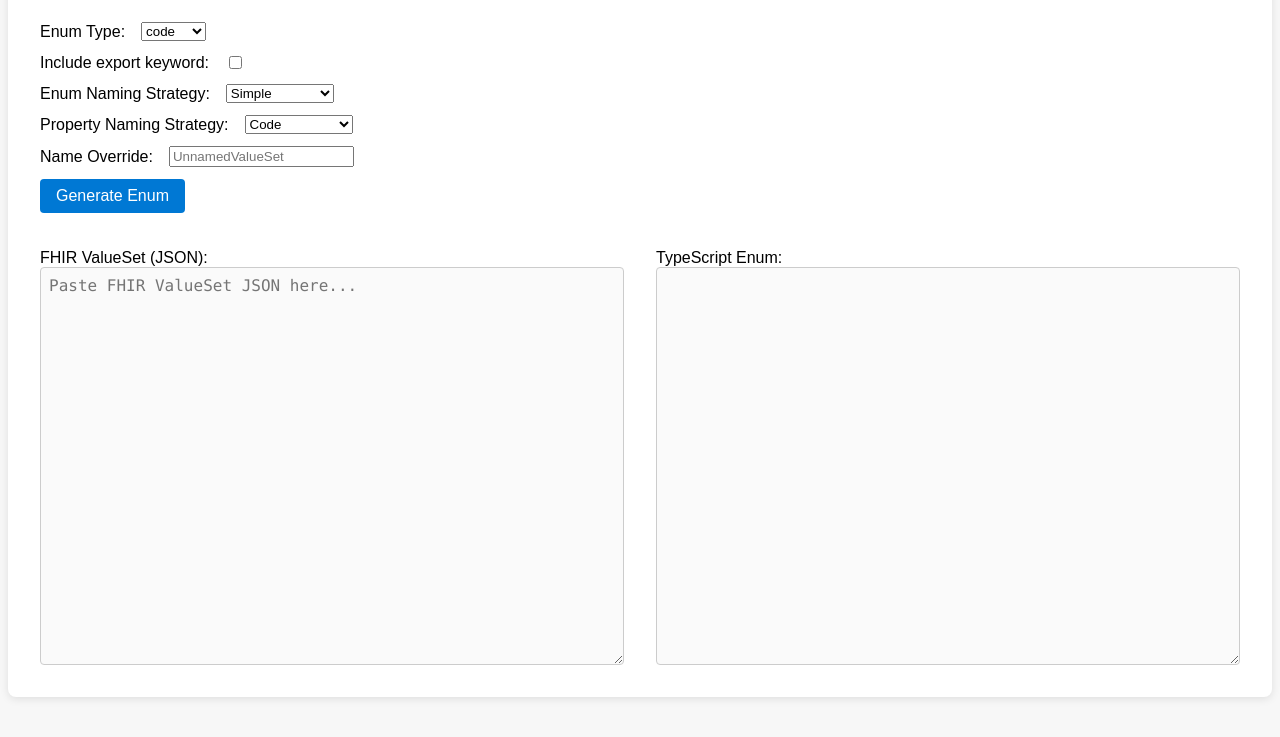
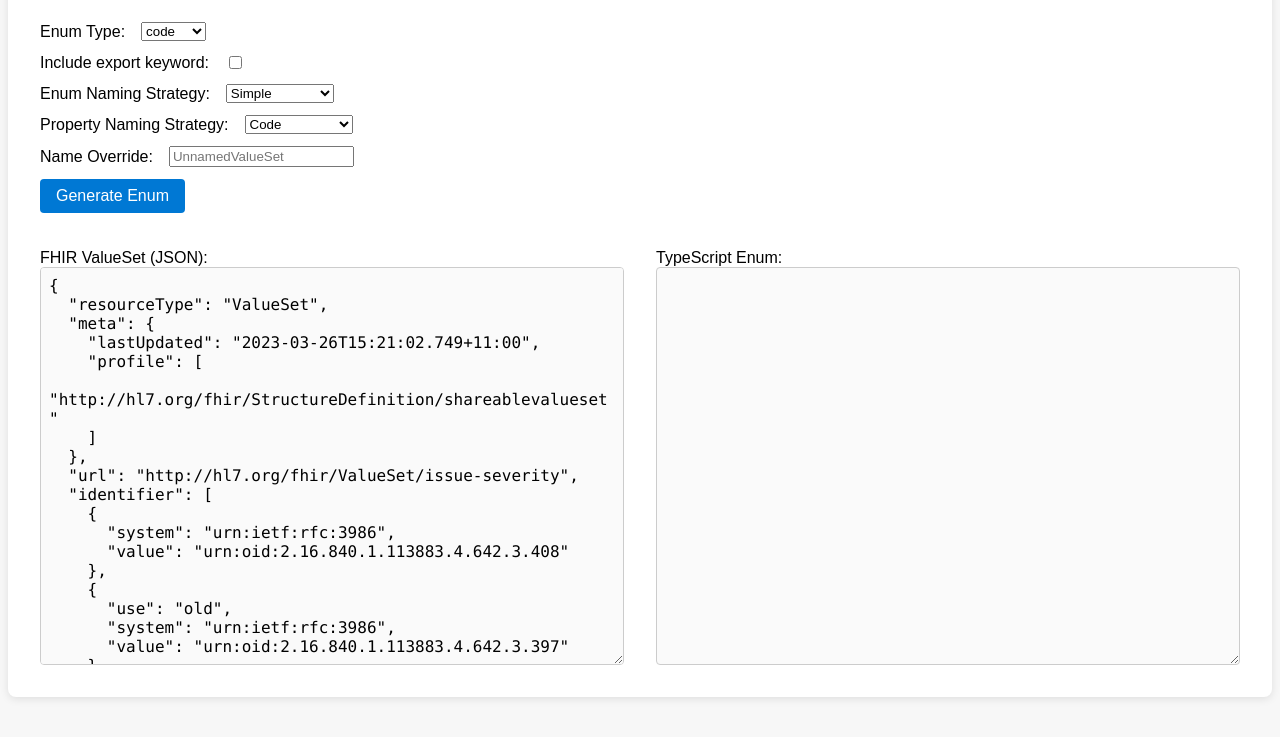
Before and after one commit to lee-campbell/fhir-codegen-valueset-enum, a website with bundled scripts: page docs/index.html in a window 1280 px wide. Shown: the part 169-906 px from the top of the page. Built offline with nearby package versions, Linux system fonts and the light colour scheme.

Commit message:
Added better pre-populated example to index.html

```diff
--- a/docs/index.html
+++ b/docs/index.html
@@ -51,7 +51,102 @@
     <div class="editor">
       <div class="pane">
         <label for="inputValueSet">FHIR ValueSet (JSON):</label>
-        <textarea id="inputValueSet" rows="20" cols="40" placeholder="Paste FHIR ValueSet JSON here..."></textarea>
+        <textarea id="inputValueSet" rows="20" cols="40" placeholder="Paste FHIR ValueSet JSON here...">{
+  "resourceType": "ValueSet",
+  "meta": {
+    "lastUpdated": "2023-03-26T15:21:02.749+11:00",
+    "profile": [
+      "http://hl7.org/fhir/StructureDefinition/shareablevalueset"
+    ]
+  },
+  "url": "http://hl7.org/fhir/ValueSet/issue-severity",
+  "identifier": [
+    {
+      "system": "urn:ietf:rfc:3986",
+      "value": "urn:oid:2.16.840.1.113883.4.642.3.408"
+    },
+    {
+      "use": "old",
+      "system": "urn:ietf:rfc:3986",
+      "value": "urn:oid:2.16.840.1.113883.4.642.3.397"
+    },
+    {
+      "use": "old",
+      "system": "urn:ietf:rfc:3986",
+      "value": "urn:oid:2.16.840.1.113883.4.642.2.223"
+    }
+  ],
+  "version": "5.0.0",
+  "name": "IssueSeverity",
+  "title": "Issue Severity",
+  "status": "active",
+  "experimental": false,
+  "date": "2020-12-28T16:55:11+11:00",
+  "contact": [
+    {
+      "telecom": [
+        {
+          "system": "url",
+          "value": "http://hl7.org/fhir"
+        },
+        {
+          "system": "email",
+          "value": "fhir@lists.hl7.org"
+        }
+      ]
+    }
+  ],
+  "jurisdiction": [
+    {
+      "coding": [
+        {
+          "system": "http://unstats.un.org/unsd/methods/m49/m49.htm",
+          "code": "001",
+          "display": "World"
+        }
+      ]
+    }
+  ],
+  "immutable": true,
+  "expansion": {
+    "timestamp": "2026-03-03T21:55:46.200Z",
+    "identifier": "urn:uuid:8e02fd36-c864-4cad-89b5-cec94a15acbc",
+    "parameter": [
+      {
+        "name": "used-codesystem",
+        "valueUri": "http://hl7.org/fhir/issue-severity|5.0.0"
+      }
+    ],
+    "total": 5,
+    "contains": [
+      {
+        "system": "http://hl7.org/fhir/issue-severity",
+        "code": "fatal",
+        "display": "Fatal"
+      },
+      {
+        "system": "http://hl7.org/fhir/issue-severity",
+        "code": "error",
+        "display": "Error"
+      },
+      {
+        "system": "http://hl7.org/fhir/issue-severity",
+        "code": "warning",
+        "display": "Warning"
+      },
+      {
+        "system": "http://hl7.org/fhir/issue-severity",
+        "code": "information",
+        "display": "Information"
+      },
+      {
+        "system": "http://hl7.org/fhir/issue-severity",
+        "code": "success",
+        "display": "Operation Successful"
+      }
+    ]
+  }
+}</textarea>
       </div>
       <div class="pane">
         <label for="outputEnum">TypeScript Enum:</label>
```
